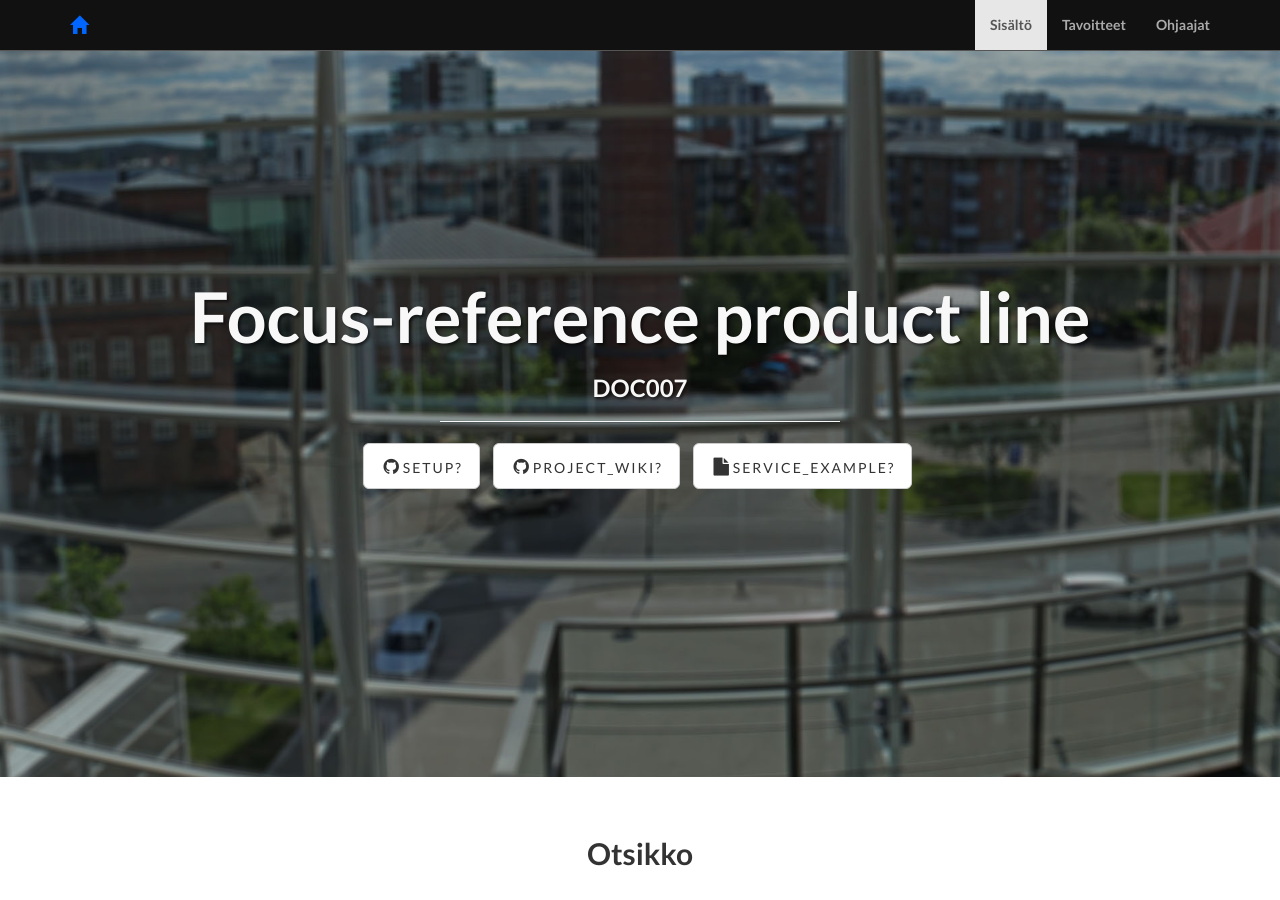
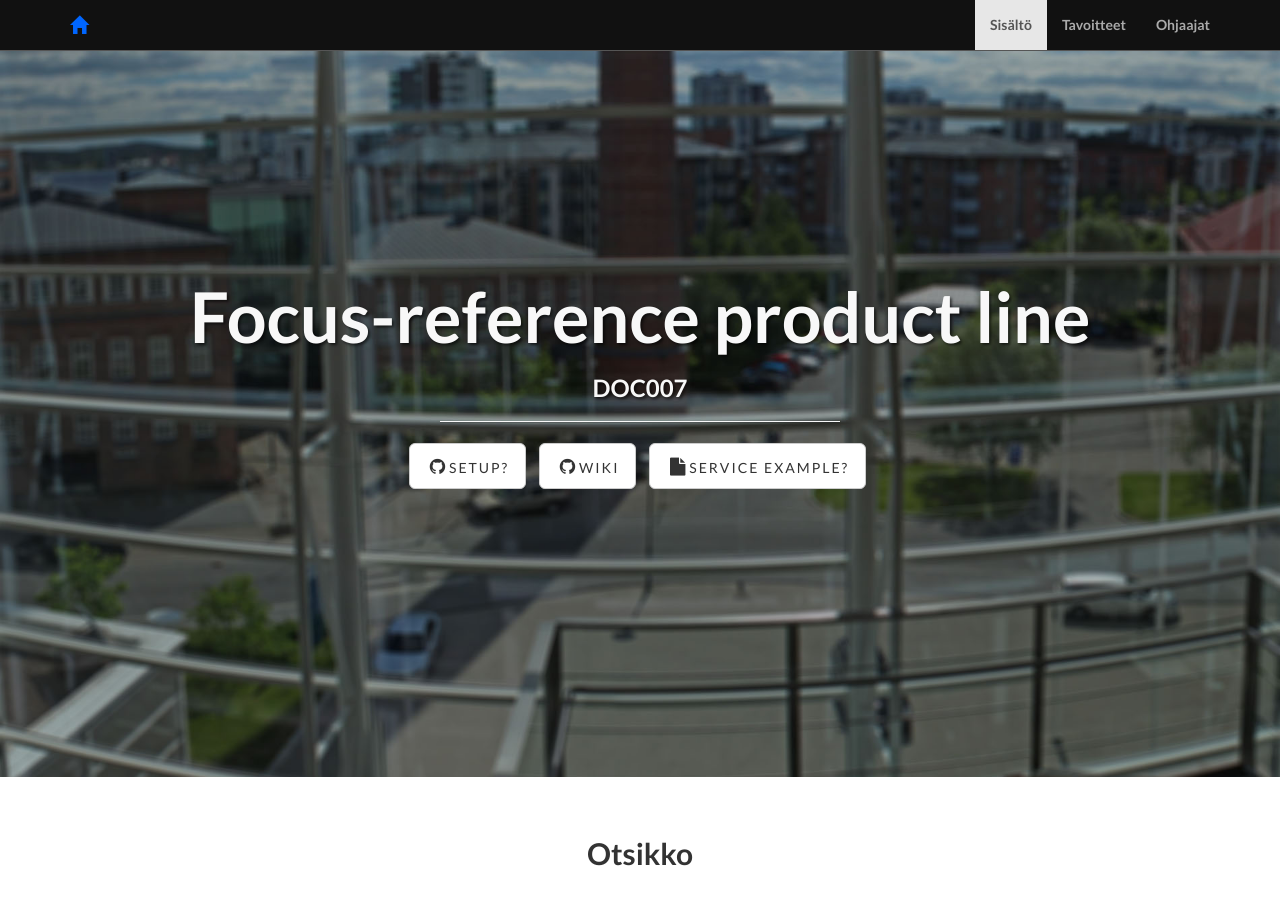
Before and after one commit to simosika/DOC007-reference-of-the-product-line, a Jekyll site: the page built from index.html, in a window 1280 px wide and 900 px high. Built offline with Jekyll 4.4.1, drawn with Linux system fonts in a browser that asks for light colours.

Commit message:
Update _config.yml

```diff
--- a/_config.yml
+++ b/_config.yml
@@ -26,12 +26,12 @@
 # ----------------------- #
 
 social:
-  - title: setup?
+  - title: Setup?
+    url: https://github.com/JAMK-IT/DOC007-reference-of-the-product-line/wiki/info-product-line-setup
+    icon: fa fa-github fa-fw
+  - title: WIKI
     url: https://github.com/JAMK-IT/DOC007-reference-of-the-product-line/wiki
     icon: fa fa-github fa-fw
-  - title: project_wiki?
-    url: https://github.com/JAMK-IT/DOC007-reference-of-the-product-line/wiki
-    icon: fa fa-github fa-fw
-  - title: service_example?
+  - title: Service Example?
     url: https://github.com/JAMK-IT/DOC007-reference-of-the-product-line/
     icon: fa fa-file fa-fw
```
